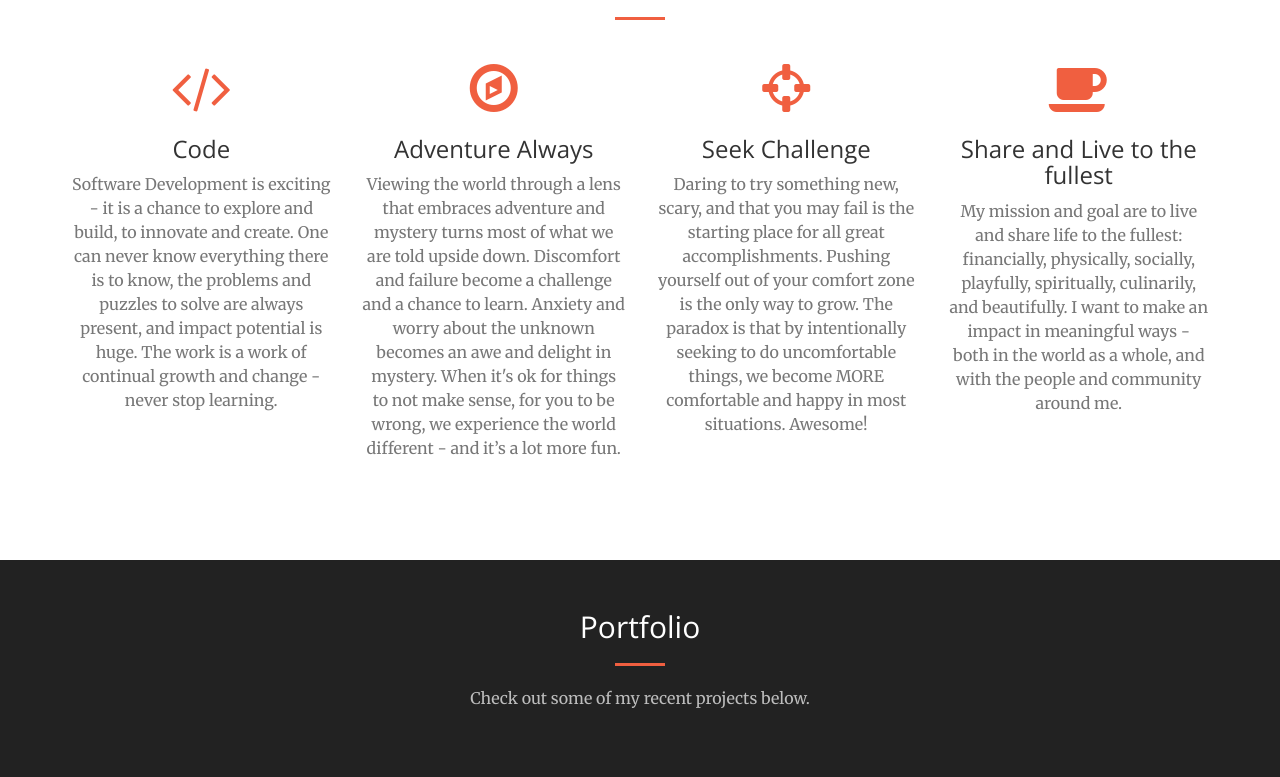
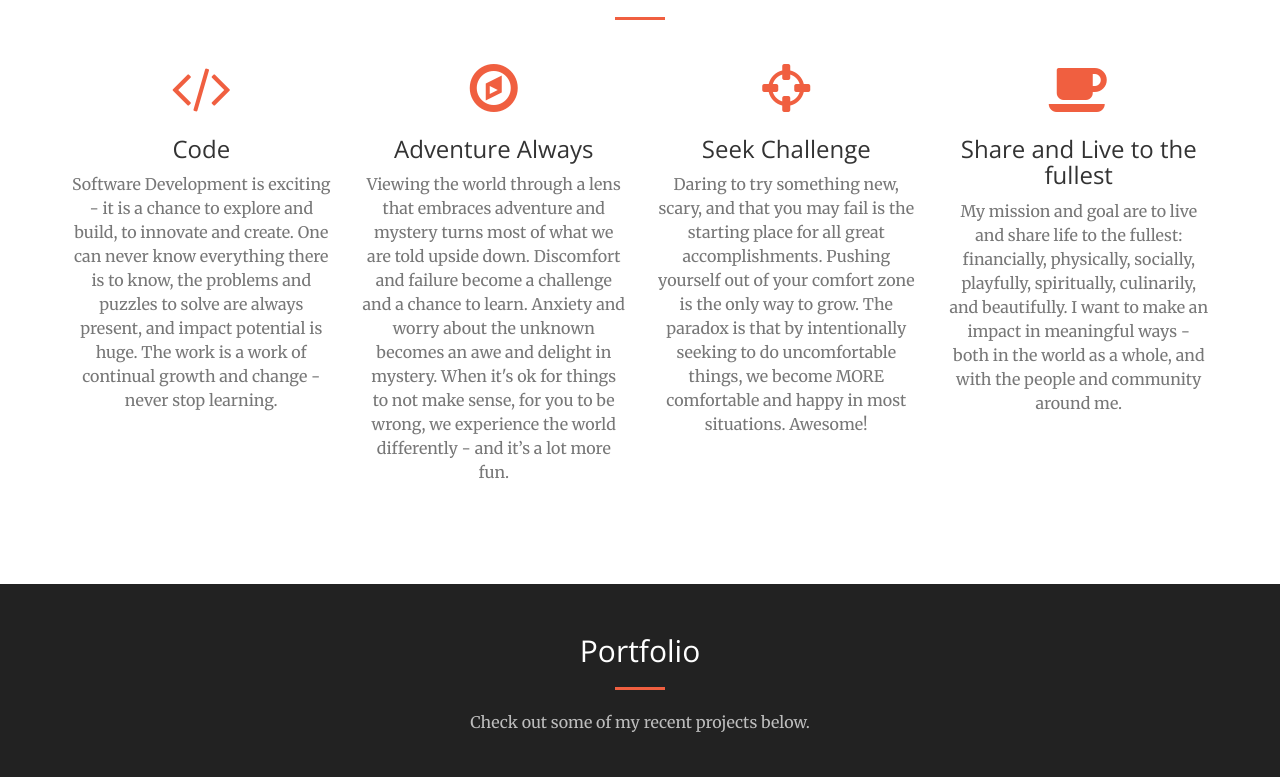
Before and after one commit to PhilShaughnes/PhilShaughnes, a website: page index.html in a window 1280 px wide. Shown: the part 1281-2058 px from the top of the page. Drawn offline with nearby package versions, Linux system fonts and the light colour scheme; files that its build step writes are made by us from their sources.

Commit message:
fixed typo

```diff
--- a/index.html
+++ b/index.html
@@ -152,7 +152,7 @@
                     <div class="service-box">
                         <i class="fa fa-4x fa-compass text-primary sr-icons"></i>
                         <h3>Adventure Always</h3>
-                        <p class="text-muted">Viewing the world through a lens that embraces adventure and mystery turns most of what we are told upside down. Discomfort and failure become a challenge and a chance to learn. Anxiety and worry about the unknown becomes an awe and delight in mystery. When it's ok for things to not make sense, for you to be wrong, we experience the world different - and it’s a lot more fun.</p>
+                        <p class="text-muted">Viewing the world through a lens that embraces adventure and mystery turns most of what we are told upside down. Discomfort and failure become a challenge and a chance to learn. Anxiety and worry about the unknown becomes an awe and delight in mystery. When it's ok for things to not make sense, for you to be wrong, we experience the world differently - and it’s a lot more fun.</p>
                     </div>
                 </div>
                 <div class="col-lg-3 col-md-6 text-center">
```
